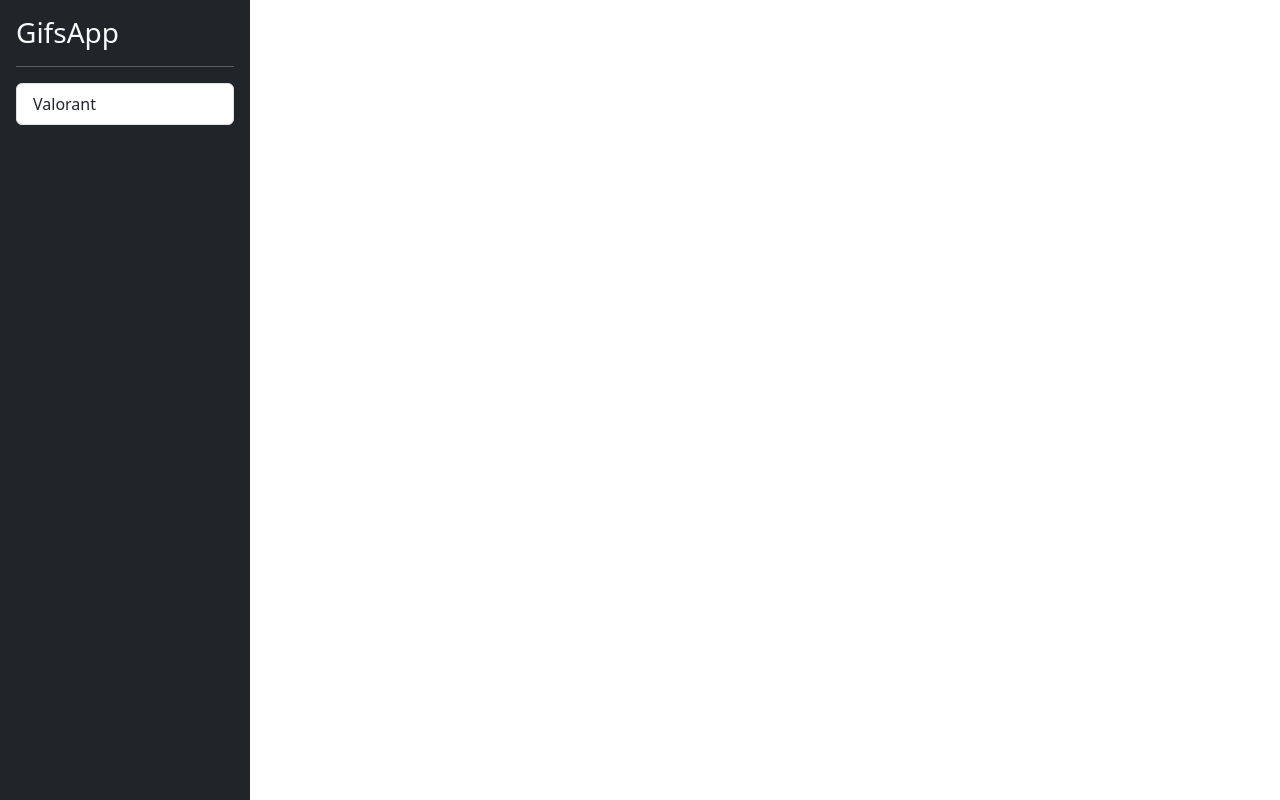
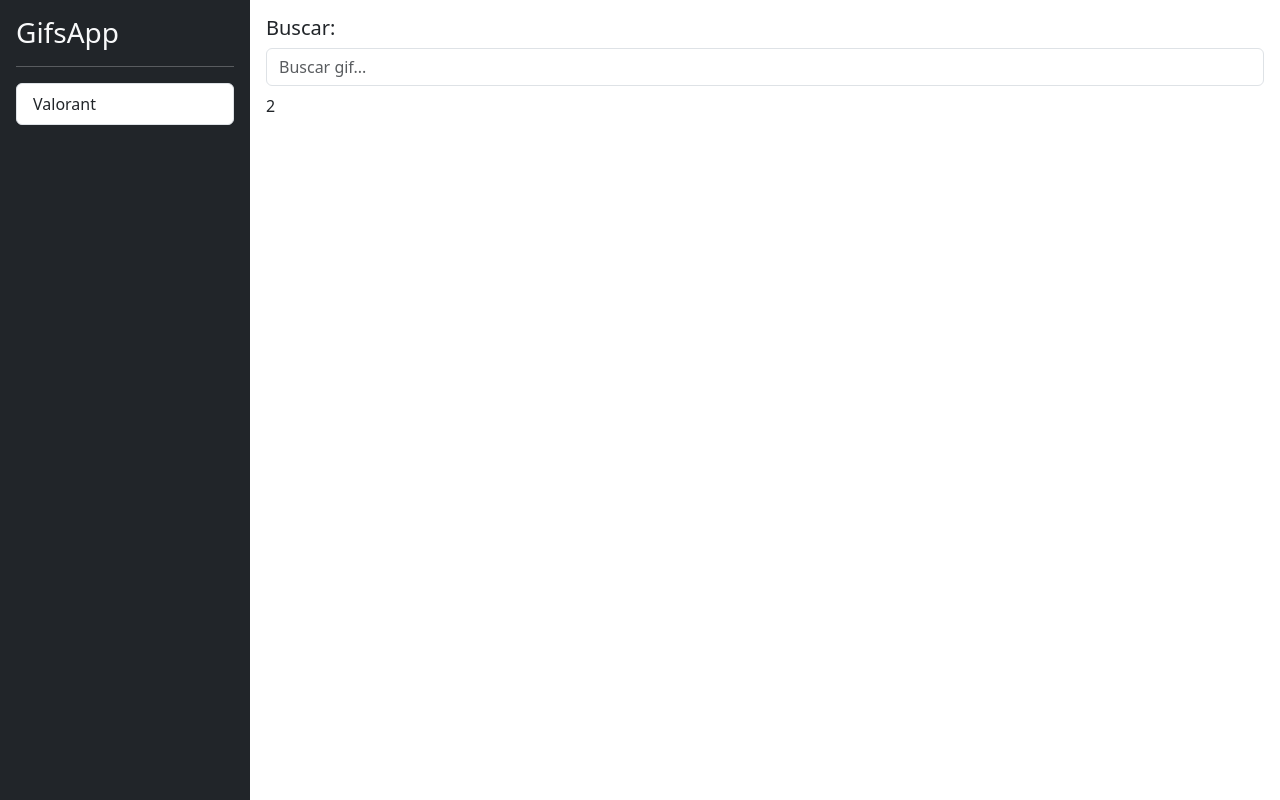
Before and after one commit to krishee107/03-gifapp, an Angular app: page / in a window 1280 px wide. Built offline with nearby package versions, Linux system fonts and the light colour scheme.

Commit message:
Estructura de la página

```diff
--- a/src/app/app.component.html
+++ b/src/app/app.component.html
@@ -3,4 +3,5 @@
   <shared-sidebar></shared-sidebar>
 
   <!-- homepage -->
+  <gifs-home-page class="flex-fill"></gifs-home-page>
 </div>
--- /dev/null
+++ b/src/app/gifs/components/search-box/search-box.component.ts
@@ -0,0 +1,12 @@
+import { Component } from '@angular/core';
+
+@Component({
+  selector: 'gifs-search-box',
+  template: `
+    <h5>Buscar:</h5>
+    <input type="text" class="form-control" placeholder="Buscar gif...">
+  `,
+})
+export class ShearchBoxComponent {
+
+}
--- /dev/null
+++ b/src/app/pages/HomePage/home-page.component.html
@@ -0,0 +1,10 @@
+<div class="row p-3">
+  <div class="col-12">
+    <!-- Busqueda -->
+    <gifs-search-box></gifs-search-box>
+  </div>
+  <div class="col-12 pt-2">
+    <!-- Listado de gifs -->
+    2
+  </div>
+</div>
```
Also changed, not shown: src/app/gifs/gifs.module.ts (+9 -1 lines), src/app/pages/HomePage/home-page.component.ts (added, +10 -0 lines).
